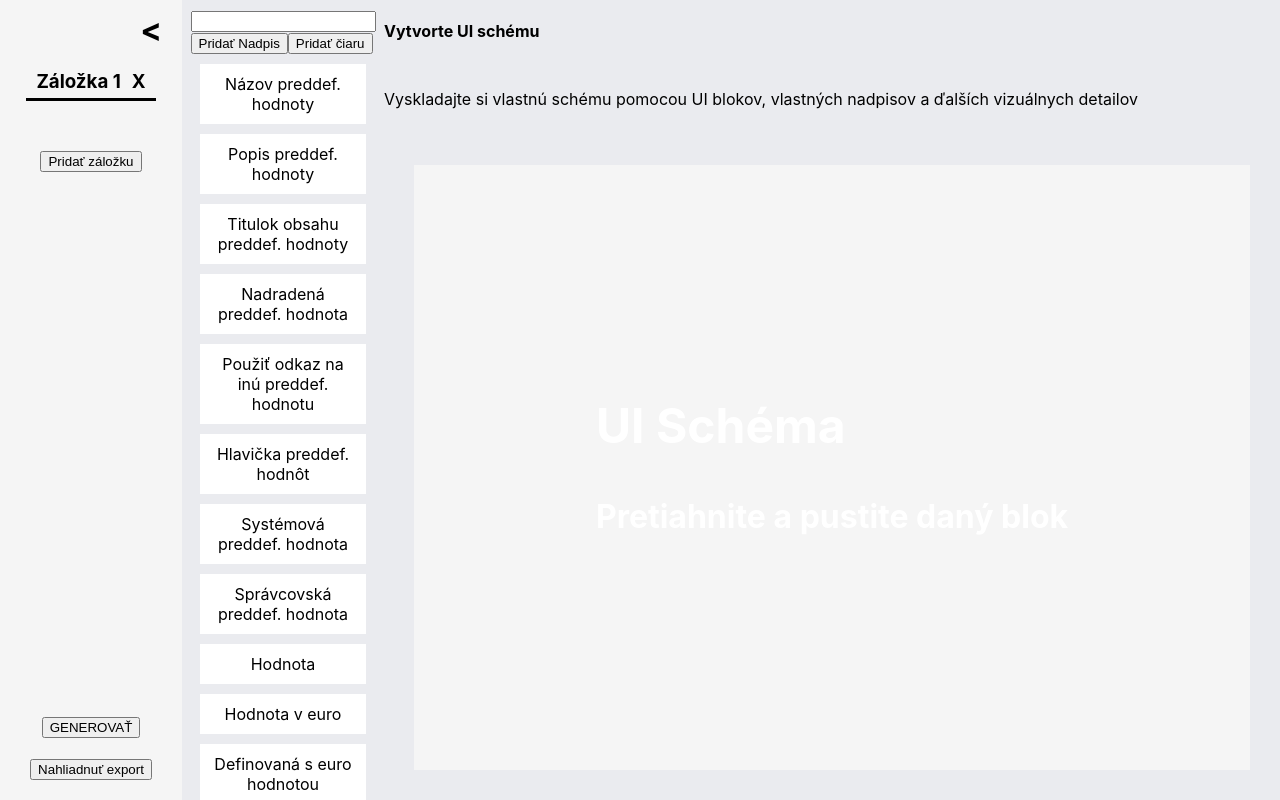
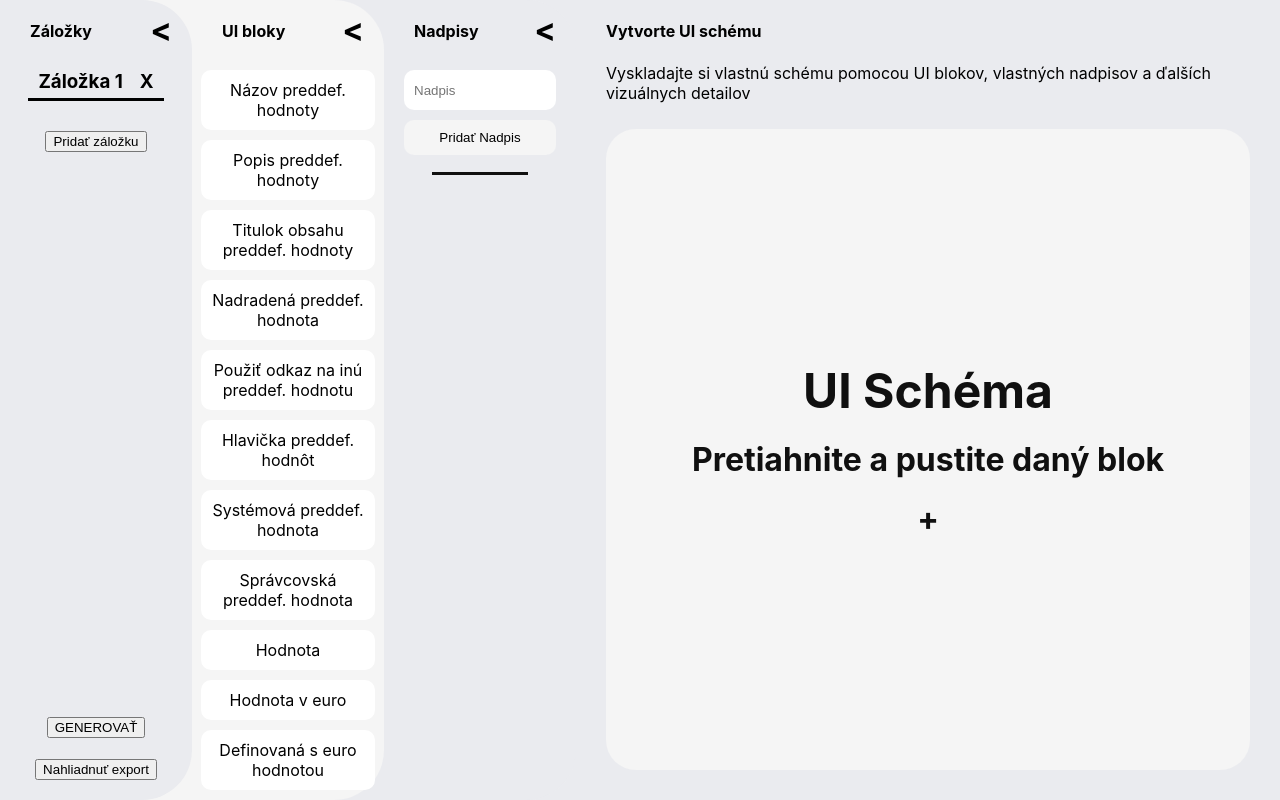
Before and after one commit to adino1337/ui_generator, a React (Create React App) app: page / in a window 1280 px wide. Built offline with nearby package versions, Linux system fonts and the light colour scheme.

Commit message:
hotove UI až na pridavanie titlov a čiary

```diff
--- a/src/App.css
+++ b/src/App.css
@@ -1,59 +1,143 @@
-.app{
+.app {
   display: flex;
   width: 100%;
   min-height: 100vh;
   overflow: hidden;
 }
 
-.side-panel{
-  background-color: var(--bgSvetlejsia);
-  min-height: 100vh;
+.side-panel {
+  height: 100vh;
   display: flex;
   flex-direction: column;
   justify-content: space-between;
   position: relative;
   transition: 1s;
+  border-radius: 0px 50px 50px 0px;
+}
+.side-panel-bg{
+  position: absolute;
+  top: 0;
+  bottom: 0;
+  left: 0;
+  right: 0;
+  z-index: -1;
+}
+.side-panel-title{
+  position: absolute;
+  left: 30px;
+}
+.side-panel::-webkit-scrollbar {
+  display: none;
+}
+
+/* Hide scrollbar for IE, Edge and Firefox */
+.side-panel {
+  -ms-overflow-style: none; /* IE and Edge */
+  scrollbar-width: none; /* Firefox */
 }
 .open-panel-icon,
-.close-panel-icon{
+.close-panel-icon {
   width: fit-content;
   margin: 0;
   position: absolute;
   top: 10px;
   cursor: pointer;
 }
-.open-panel-icon{
+.open-panel-icon {
   right: 50%;
   transform: translateX(50%);
 }
 
-.close-panel-icon{
+.close-panel-icon {
   right: 20px;
 }
+.marks {
+  height: 80vh;
+  overflow-y: scroll;
+  -ms-overflow-style: none;
+  scrollbar-width: none;
+  margin-top: 50px;
+}
+.marks::-webkit-scrollbar {
+  display: none;
+}
 
-.left-panel{
+.mark {
+  text-align: center;
+  width: 60%;
+  margin: 0 auto 30px auto;
+  display: flex;
+  justify-content: space-between;
+  padding: 0 10px;
+}
 
-  height: calc(100vh - 20px);
-  width: 15%;
-  overflow-y: scroll;
-  background: var(--bgTmavsia);
-  padding: 10px;
+.left-panel {
+  height: 90%;
+  width: 100%;
   gap: 10px;
   display: flex;
   flex-direction: column;
-  align-items:center;
+  align-items: center;
+  margin-top: 70px;
+  overflow-y: scroll;
+  -ms-overflow-style: none;
+  scrollbar-width: none;
 }
 .left-panel::-webkit-scrollbar {
   display: none;
 }
+.left-panel .field{
+  display: flex;
+  justify-content: center;
+  align-items: center;
+  text-align: center;
+  padding: 10px;
+  width: 80%;
+  background-color: white;
+  border-radius: 10px;
 
-/* Hide scrollbar for IE, Edge and Firefox */
-.left-panel {
-  -ms-overflow-style: none;  /* IE and Edge */
-  scrollbar-width: none;  /* Firefox */
 }
-.right-panel-wrapper{
-  min-width: 70%;
+
+.titleInputBox{
+  margin: 70px 0 25px 0;
+  display: flex;
+  flex-direction: column;
+  padding: 0 20px;
+  gap: 10px;
+  position: relative;
+}
+.titleInputBox::after{
+  content: "";
+  position: absolute;
+  bottom: -20px;
+  left: 50%;
+  transform: translateX(-50%);
+  width: calc(50%);
+  height: 3px;
+  background-color: #101010;
+}
+.titleInputBox input{
+  border: none;
+  outline: none;
+  padding: 10px;
+  min-height: 20px;
+  border-radius: 10px;
+
+}
+
+.titleInputBox button{
+  border: none;
+  cursor: pointer;
+  padding: 10px;
+  background-color: var(--bgSvetlejsia);
+  border-radius: 10px;
+}
+.titleInputBox button:hover{
+
+font-weight: bold;
+}
+
+.right-panel-wrapper {
   min-height: calc(100vh - 20px);
   display: flex;
   flex: 1;
@@ -61,25 +145,100 @@
   gap: 10px;
   background-color: var(--bgTmavsia);
 }
-.right-panel{
-  width: calc(100% - 60px);
-  margin: 30px;
+.right-panel-wrapper > .text{
+  margin-left: 30px;
+}
+
+.right-panel .text{
+  color: #101010;
+  display: flex;
+  flex-direction: column;
+  justify-content: center;
+  align-items: center;
+  gap: 20px;
+}
+.right-panel .text h2,
+.right-panel .text h4{
+  margin: 0;
+}
+.right-panel {
+  width: calc(100% - 100px);
+  margin: 0 30px 30px 30px;
   display: flex;
   flex: 1;
   flex-direction: column;
   gap: 10px;
   background-color: var(--bgSvetlejsia);
+  border-radius: 30px;
+  padding: 20px;
 }
 
-.plusCol{
+.right-panel .line {
+  background: black;
+  display:flex;
+  width:100%;
+  height: 10px;
+}
+
+.right-panel .row{
+  background: var(--bgTmavsia);
+  min-height: 40px;
+  min-width: 200px;
+  height: fit-content;
+  display: flex;
+  padding: 20px;
+  border-radius: 30px;
+}
+
+.right-panel .group{
+  background: var(--bgTmavsia);
+  min-height: 40px;
+  min-width: 200px;
+  flex: 1;
+  display: flex;
+  gap: 20px;
+}
+
+.right-panel .column{
+  display: flex;
+  flex: 1;
+  padding: 20px;
+  background-color: var(--bgSvetlejsia);
+  border-radius: 20px;
+}
+
+.right-panel .column-droppable{
+  background: var(--bgSvetlejsia);
+  min-height: 40px;
+  display: flex;
+  flex: 1;
+  flex-direction: column;
+  gap: 10px;
+  min-width: 0;
+}
+
+.right-panel .field{
+  display: "flex";
+  justify-content: center;
+  align-items: center;
+  text-align: center;
+  padding: 10px;
+  background-color: white;
+  height: 100%;
+  border-radius: 10px;
+}
+
+.plusCol {
   display: flex;
   flex: 1;
   justify-content: center;
   align-items: center;
   font-size: 32px;
-  color: white;
+  color: #101010;
+  width: "auto";
+  background-color: var(--bgTmavsia);
 }
-.plusRow{
+.plusRow {
   display: flex;
   flex: 1;
   font-size: 32px;
@@ -87,7 +246,7 @@
   min-height: 70px;
   position: relative;
 }
-.plusRowWithColumn{
+.plusRowWithColumn {
   display: flex;
   justify-content: center;
   align-items: center;
@@ -97,3 +256,15 @@
   color: white;
   min-height: 70px;
 }
+
+/*
+<button
+                    onClick={() => {
+                      setRightFieldGroups((prev) => {
+                        return [...prev, [[{ type: "line" }]]];
+                      });
+                    }}
+                  >
+                    Pridať čiaru
+                  </button>
+*/
--- a/src/App.js
+++ b/src/App.js
@@ -7,6 +7,7 @@ function App() {
   const initialFields = schema;
 
   const [leftFields, setLeftFields] = useState(initialFields);
+  const [titleField, setTitleField] = useState([]);
   const [marks, setMarks] = useState([[]]);
   const [activeMark, setActiveMark] = useState(0);
   const [rightFieldGroups, setRightFieldGroups] = useState(marks[activeMark]);
@@ -243,10 +244,10 @@ function App() {
               return {
                 title: col.title,
               };
-            else if(col.type === "line")
-              return{
-                customComponent: "Line"
-              }
+            else if (col.type === "line")
+              return {
+                customComponent: "Line",
+              };
             else
               return {
                 field: col.field,
@@ -276,23 +277,17 @@ function App() {
   return (
     <DragDropContext onDragEnd={onDragEnd}>
       <div className="app">
-        <Sidebar>
-            <div>
-
+        <Sidebar title="Záložky" bgColor="#eaebef" nextBgColor="whitesmoke">
+          <div className="marks">
             {marks.map((mark, i) => {
               let active = activeMark === i ? "bold" : "normal";
               let border =
                 activeMark === i ? "3px solid black" : "1px solid black";
               return (
                 <div
+                  className="mark"
                   style={{
-                      textAlign: "center",
                     borderBottom: border,
-                      width: "60%",
-                      margin: "50px auto",
-                      display: "flex",
-                      justifyContent: "space-between",
-                      padding: "0 10px",
                   }}
                 >
                   <h3
@@ -335,7 +330,6 @@ function App() {
               </button>
             </div>
           </div>
-
           <div
             style={{
               textAlign: "center",
@@ -358,48 +352,19 @@ function App() {
               Nahliadnuť export
             </button>
           </div>
-
         </Sidebar>
 
+        <Sidebar title="UI bloky" bgColor="whitesmoke" nextBgColor="#eaebef">
           <Droppable droppableId="left-list" type="field">
-            {(provided, snapshot) => (
+            {(provided) => (
               <div
                 ref={provided.innerRef}
                 className="left-panel"
                 {...provided.droppableProps}
               >
-                <div>
-                  <input
-                    value={titleText}
-                    onChange={(e) => setTitleText(e.target.value)}
-                  />
-                  <button
-                    onClick={() => {
-                      if(titleText.length){
-                      setLeftFields((prev) => [
-                        {
-                          type: "title",
-                          title: "Nadpis: " + titleText,
-                          field: titleText + "-" + Date.now(),
-                        },
-                        ...prev,
-                      ]);
-                      setTitleText("");}
-                    }}
-                  >
-                    Pridať Nadpis
-                  </button>
-                  <button
-                    onClick={() => {
-                      setRightFieldGroups((prev) => {
-                        return [...prev, [[{ type: "line" }]]];
-                      });
-                    }}
-                  >
-                    Pridať čiaru
-                  </button>
-                </div>
-                {leftFields.map((field, index) => (
+                {leftFields.map((field, index) => {
+                  if (field.type !== "title")
+                    return (
                       <Draggable
                         key={field.field}
                         draggableId={field.field}
@@ -412,16 +377,8 @@ function App() {
                             ref={provided.innerRef}
                             {...provided.draggableProps}
                             {...provided.dragHandleProps}
+                            className="field"
                             style={{
-                          display: "flex",
-                          justifyContent: "center",
-                          alignItems: "center",
-                          textAlign: "center",
-                          padding: "10px",
-                          width: "80%",
-                          border:
-                            field.type === "title" ? "5px solid green" : "none",
-                          backgroundColor: "white",
                               ...provided.draggableProps.style,
                             }}
                           >
@@ -429,15 +386,86 @@ function App() {
                           </div>
                         )}
                       </Draggable>
-                ))}
+                    );
+                })}
                 {provided.placeholder}
               </div>
             )}
           </Droppable>
+        </Sidebar>
+
+        <Sidebar title="Nadpisy" bgColor="#eaebef" nextBgColor="#eaebef">
+          <form
+            className="titleInputBox"
+            onSubmit={(e) => {
+              e.preventDefault();
+              if (titleText.length) {
+                setTitleField((prev) => [
+                  {
+                    type: "title",
+                    title: "Nadpis: " + titleText,
+                    field: titleText + "-" + Date.now(),
+                  },
+                  ...prev,
+                ]);
+                setTitleText("");
+              }
+            }}
+          >
+            <input
+              value={titleText}
+              onChange={(e) => setTitleText(e.target.value)}
+              placeholder="Nadpis"
+            />
+            <button>Pridať Nadpis</button>
+          </form>
+          <Droppable droppableId="title-list" type="field">
+            {(provided) => (
+              <div
+                ref={provided.innerRef}
+                className="left-panel"
+                style={{ marginTop: "10px" }}
+                {...provided.droppableProps}
+              >
+                {titleField.map((field, index) => {
+                  return (
+                    <Draggable
+                      key={field.field}
+                      draggableId={field.field}
+                      index={index}
+                      type="field"
+                      isDragDisabled={!edit}
+                    >
+                      {(provided) => (
+                        <div
+                          ref={provided.innerRef}
+                          {...provided.draggableProps}
+                          {...provided.dragHandleProps}
+                          className="field"
+                          style={{
+                            ...provided.draggableProps.style,
+                          }}
+                        >
+                          {field.title}
+                        </div>
+                      )}
+                    </Draggable>
+                  );
+                })}
+                {provided.placeholder}
+              </div>
+            )}
+          </Droppable>
+        </Sidebar>
 
         <div className="right-panel-wrapper">
+          <div className="text">
             <h4>Vytvorte UI schému</h4>
-            <p>Vyskladajte si vlastnú schému pomocou UI blokov, vlastných nadpisov a ďalších vizuálnych detailov</p>
+            <p>
+              Vyskladajte si vlastnú schému pomocou UI blokov, vlastných
+              nadpisov a ďalších vizuálnych detailov
+            </p>
+          </div>
           <Droppable
             key={`base`}
             droppableId={`base`}
@@ -476,13 +504,7 @@ function App() {
                                   ...providedField.draggableProps.style,
                                 }}
                               >
-                               <div
-                                style={{
-                                  background: "black",
-                                  display: "flex",
-                                  width: "100%",
-                                  height: "10px",
-                                }}
+                                <div className="line"
                                 ></div>
                               </div>
                             );
@@ -492,14 +514,9 @@ function App() {
                               {...providedField.draggableProps}
                               {...providedField.dragHandleProps}
                               style={{
-                                background: "orange",
-                                minHeight: "40px",
-                                minWidth: "200px",
-                                height: "fit-content",
-                                display: "flex",
-                                padding: "20px",
                                 ...providedField.draggableProps.style,
                               }}
+                              className="row"
                             >
                               <Droppable
                                 key={`group-${rowIndex}`}
@@ -513,13 +530,7 @@ function App() {
                                   return (
                                     <div
                                       ref={providedRow.innerRef}
-                                      style={{
-                                        background: "grey",
-                                        minHeight: "40px",
-                                        minWidth: "200px",
-                                        flex: "1",
-                                        display: "flex",
-                                      }}
+                                      className="group"
                                       {...providedRow.droppableProps}
                                     >
                                       {row.map((column, columnIndex) => (
@@ -532,10 +543,6 @@ function App() {
                                         >
                                           {(providedField, snapshot) => {
                                             let styles = {
-                                              display: "flex",
-                                              flex: "1",
-                                              padding: "20px",
-                                              backgroundColor: "cyan",
                                               ...providedField.draggableProps
                                                 .style,
                                             };
@@ -555,6 +562,7 @@ function App() {
                                                 {...providedField.draggableProps}
                                                 {...providedField.dragHandleProps}
                                                 style={styles}
+                                                className="column"
                                               >
                                                 <Droppable
                                                   key={`column-${rowIndex}-${columnIndex}`}
@@ -568,19 +576,7 @@ function App() {
                                                         ref={
                                                           providedCol.innerRef
                                                         }
-                                                        style={{
-                                                          background:
-                                                            snapshot.isDraggingOver
-                                                              ? "pink"
-                                                              : "purple",
-                                                          minHeight: "40px",
-                                                          display: "flex",
-                                                          flex: "1",
-                                                          flexDirection:
-                                                            "column",
-                                                          gap: "10px",
-                                                          minWidth: "0",
-                                                        }}
+                                                        className="column-droppable"
                                                         {...providedCol.droppableProps}
                                                       >
                                                         {column.map(
@@ -611,25 +607,6 @@ function App() {
                                                                   {...providedField.draggableProps}
                                                                   {...providedField.dragHandleProps}
                                                                   style={{
-                                                                    display:
-                                                                      "flex",
-                                                                    justifyContent:
-                                                                      "center",
-                                                                    alignItems:
-                                                                      "center",
-                                                                    textAlign:
-                                                                      "center",
-                                                                    padding:
-                                                                      "10px",
-                                                                    border:
-                                                                      field.type ===
-                                                                      "title"
-                                                                        ? "5px solid green"
-                                                                        : "none",
-                                                                    backgroundColor:
-                                                                      "white",
-                                                                    height:
-                                                                      "100%",
                                                                     ...providedField
                                                                       .draggableProps
                                                                       .style,
@@ -666,11 +643,6 @@ function App() {
                                               ref={provided.innerRef}
                                               className="plusCol"
                                               style={{
-                                                backgroundColor:
-                                                  snapshot.isDraggingOver
-                                                    ? "purple"
-                                                    : "orange",
-                                                width: "auto",
                                                 maxWidth: columnMaxWidth,
                                               }}
                                               {...provided.droppableProps}
@@ -706,7 +678,6 @@ function App() {
                           <div
                             ref={provided.innerRef}
                             className="plusRow"
-
                             {...provided.droppableProps}
                           >
                             <Droppable
@@ -716,20 +687,21 @@ function App() {
                               type={"column"}
                             >
                               {(provided, snapshot) => {
-
                                 return (
                                   <div
                                     ref={provided.innerRef}
                                     className="plusRowWithColumn"
-
                                     {...provided.droppableProps}
-                                  >{
-                                    rightFieldGroups.length===0 ?
-                                    <div>
+                                  >
+                                    {rightFieldGroups.length === 0 ? (
+                                      <div className="text">
                                         <h2>UI Schéma</h2>
                                         <h4>Pretiahnite a pustite daný blok</h4>
-                                      </div>:
-                                      <div>+</div>}
+                                        <h4>+</h4>
+                                      </div>
+                                    ) : (
+                                      <div style={{color: "#101010"}}>+</div>
+                                    )}
                                   </div>
                                 );
                               }}
@@ -744,7 +716,6 @@ function App() {
             }}
           </Droppable>
         </div>
-
       </div>
     </DragDropContext>
   );
--- a/src/components/Sidebar.js
+++ b/src/components/Sidebar.js
@@ -1,33 +1,38 @@
-import { useState} from "react";
+import { useState } from "react";
 
-export default function Sidebar(props){
-    const [sidePanel, setSidePanel] = useState(true)
+export default function Sidebar(props) {
+  const [sidePanel, setSidePanel] = useState(true);
 
-    return(
+  return (
     <div
       className="side-panel"
       style={{
         width: sidePanel ? "15%" : "75px",
+        backgroundColor: props.bgColor,
       }}
     >
-
-          {
-            sidePanel ?
+      {sidePanel ? (
         <>
-            <h1
-               className="close-panel-icon"
-              onClick={()=>setSidePanel(false)}
-            >{'<'}
+          <h1 className="close-panel-icon" onClick={() => setSidePanel(false)}>
+            {"<"}
           </h1>
-              {props.children  }
+          <h4 className="side-panel-title">{props.title}</h4>
+          {props.children}
+          <div className="side-panel-bg"
+            style={{backgroundColor: props.nextBgColor}}
+          ></div>
         </>
-
-            :
-            <h1
-                className="open-panel-icon"
-              onClick={()=>setSidePanel(true)}
-            >{'>'}</h1>
+      ) : (
+        <>
+        <h1 style={{textOrientation: "sideways", writingMode: "vertical-lr", display: "flex", flex: "1", alignItems: "center", justifyContent: "center"}}>{props.title}</h1>
+        <h1 className="open-panel-icon" onClick={() => setSidePanel(true)}>
+          {">"}
+        </h1>
+        <div className="side-panel-bg"
+            style={{backgroundColor: props.nextBgColor}}
+          ></div>
+        </>
+      )}
+    </div>
+  );
 }
-          </div>
-    )
-}
```
Lines whose indentation alone changed are shown as unchanged.
